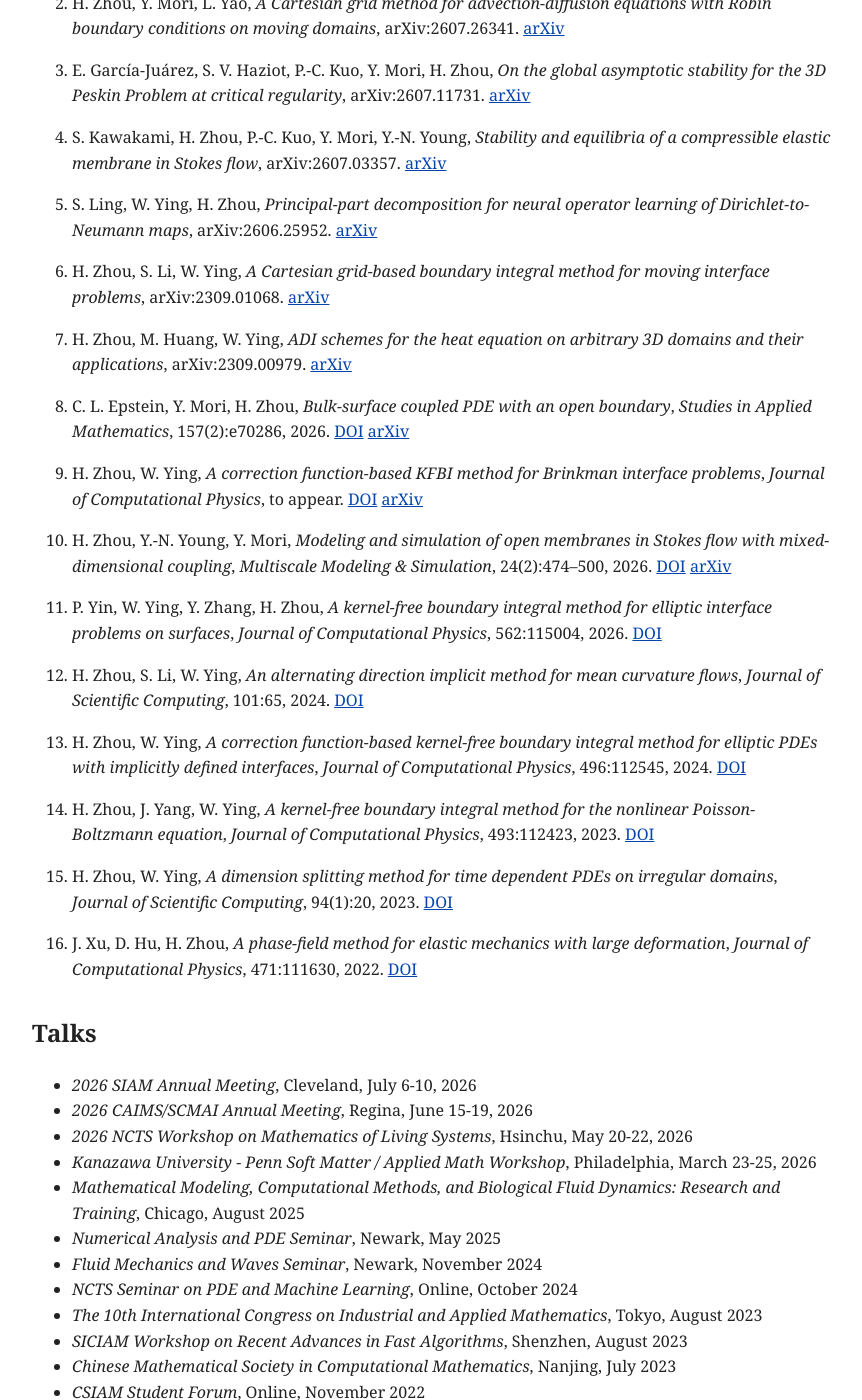
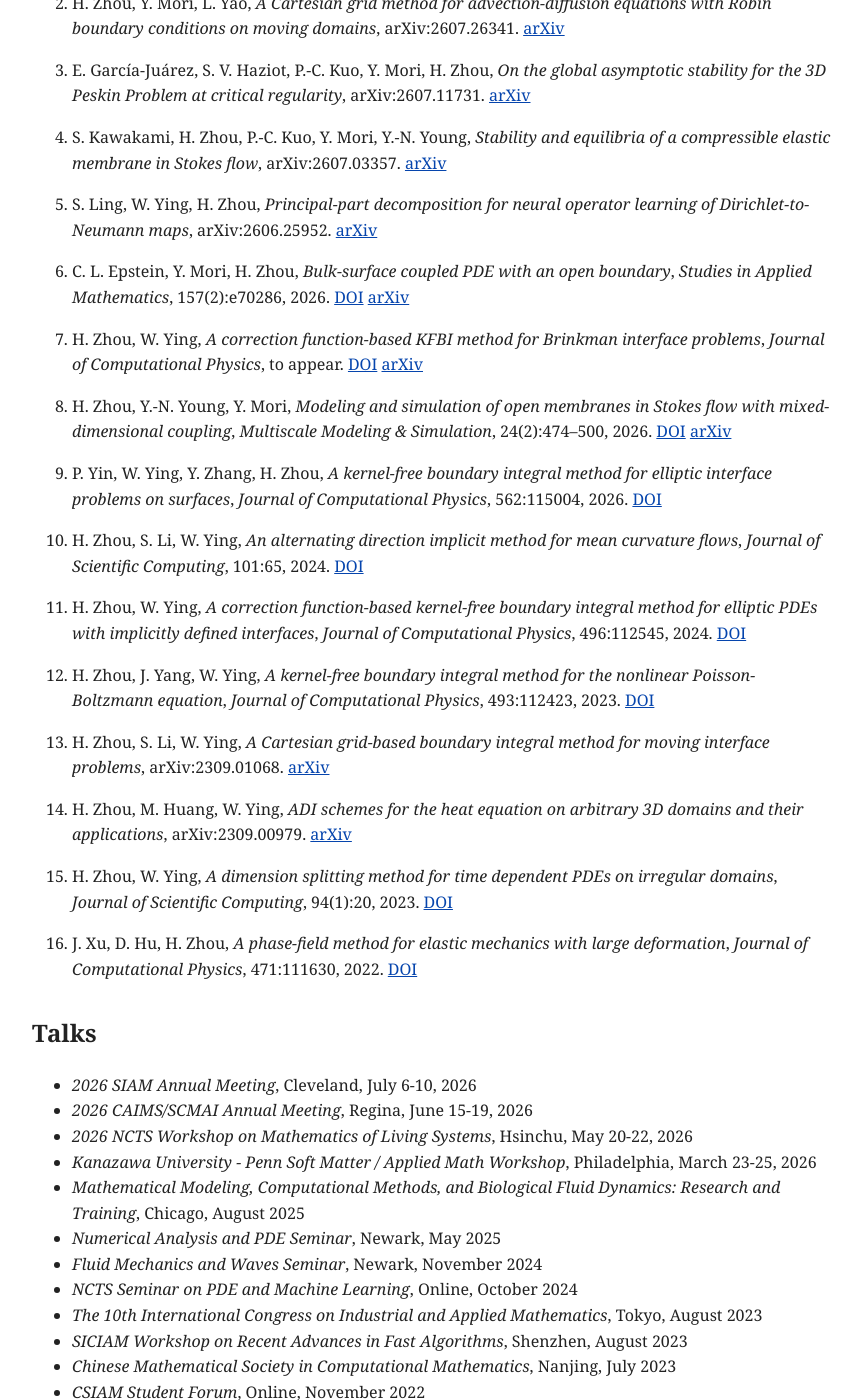
Before and after one commit to han-zhou-math/han-zhou-math.github.io, a Jekyll site: the page built from index.md, in a window 1280 px wide and 1400 px high, scrolled down 1086 px. Shown: the whole window, without its empty margins (208-1070 px from the left). Built offline with Jekyll 4.4.1, drawn with Linux system fonts in a browser that asks for light colours.

Commit message:
Restore previous website publication order

```diff
--- a/index.md
+++ b/index.md
@@ -39,48 +39,48 @@ My research focuses on partial differential equations arising in physical and bi
    *Principal-part decomposition for neural operator learning of Dirichlet-to-Neumann maps*,
    arXiv:2606.25952. [arXiv](https://doi.org/10.48550/arXiv.2606.25952)
 
-6. H. Zhou, S. Li, W. Ying,
-   *A Cartesian grid-based boundary integral method for moving interface problems*,
-   arXiv:2309.01068. [arXiv](https://doi.org/10.48550/arXiv.2309.01068)
-
-7. H. Zhou, M. Huang, W. Ying,
-   *ADI schemes for the heat equation on arbitrary 3D domains and their applications*,
-   arXiv:2309.00979. [arXiv](https://doi.org/10.48550/arXiv.2309.00979)
-
-8. C. L. Epstein, Y. Mori, H. Zhou,
+6. C. L. Epstein, Y. Mori, H. Zhou,
    *Bulk-surface coupled PDE with an open boundary*,
    *Studies in Applied Mathematics*, 157(2):e70286, 2026.
    [DOI](https://doi.org/10.1111/sapm.70286) [arXiv](https://doi.org/10.48550/arXiv.2604.20798)
 
-9. H. Zhou, W. Ying,
+7. H. Zhou, W. Ying,
    *A correction function-based KFBI method for Brinkman interface problems*,
    *Journal of Computational Physics*, to appear.
    [DOI](https://doi.org/10.1016/j.jcp.2026.115404) [arXiv](https://doi.org/10.48550/arXiv.2604.15509)
 
-10. H. Zhou, Y.-N. Young, Y. Mori,
-    *Modeling and simulation of open membranes in Stokes flow with mixed-dimensional coupling*,
-    *Multiscale Modeling & Simulation*, 24(2):474–500, 2026.
-    [DOI](https://doi.org/10.1137/25M1762476) [arXiv](https://doi.org/10.48550/arXiv.2504.16823)
+8. H. Zhou, Y.-N. Young, Y. Mori,
+   *Modeling and simulation of open membranes in Stokes flow with mixed-dimensional coupling*,
+   *Multiscale Modeling & Simulation*, 24(2):474–500, 2026.
+   [DOI](https://doi.org/10.1137/25M1762476) [arXiv](https://doi.org/10.48550/arXiv.2504.16823)
 
-11. P. Yin, W. Ying, Y. Zhang, H. Zhou,
-    *A kernel-free boundary integral method for elliptic interface problems on surfaces*,
-    *Journal of Computational Physics*, 562:115004, 2026.
-    [DOI](https://doi.org/10.1016/j.jcp.2026.115004)
+9. P. Yin, W. Ying, Y. Zhang, H. Zhou,
+   *A kernel-free boundary integral method for elliptic interface problems on surfaces*,
+   *Journal of Computational Physics*, 562:115004, 2026.
+   [DOI](https://doi.org/10.1016/j.jcp.2026.115004)
 
-12. H. Zhou, S. Li, W. Ying,
+10. H. Zhou, S. Li, W. Ying,
     *An alternating direction implicit method for mean curvature flows*,
     *Journal of Scientific Computing*, 101:65, 2024.
     [DOI](https://doi.org/10.1007/s10915-024-02701-3)
 
-13. H. Zhou, W. Ying,
+11. H. Zhou, W. Ying,
     *A correction function-based kernel-free boundary integral method for elliptic PDEs with implicitly defined interfaces*,
     *Journal of Computational Physics*, 496:112545, 2024.
     [DOI](https://doi.org/10.1016/j.jcp.2023.112545)
 
-14. H. Zhou, J. Yang, W. Ying,
+12. H. Zhou, J. Yang, W. Ying,
     *A kernel-free boundary integral method for the nonlinear Poisson-Boltzmann equation*,
     *Journal of Computational Physics*, 493:112423, 2023.
     [DOI](https://doi.org/10.1016/j.jcp.2023.112423)
+
+13. H. Zhou, S. Li, W. Ying,
+    *A Cartesian grid-based boundary integral method for moving interface problems*,
+    arXiv:2309.01068. [arXiv](https://doi.org/10.48550/arXiv.2309.01068)
+
+14. H. Zhou, M. Huang, W. Ying,
+    *ADI schemes for the heat equation on arbitrary 3D domains and their applications*,
+    arXiv:2309.00979. [arXiv](https://doi.org/10.48550/arXiv.2309.00979)
 
 15. H. Zhou, W. Ying,
     *A dimension splitting method for time dependent PDEs on irregular domains*,
```
